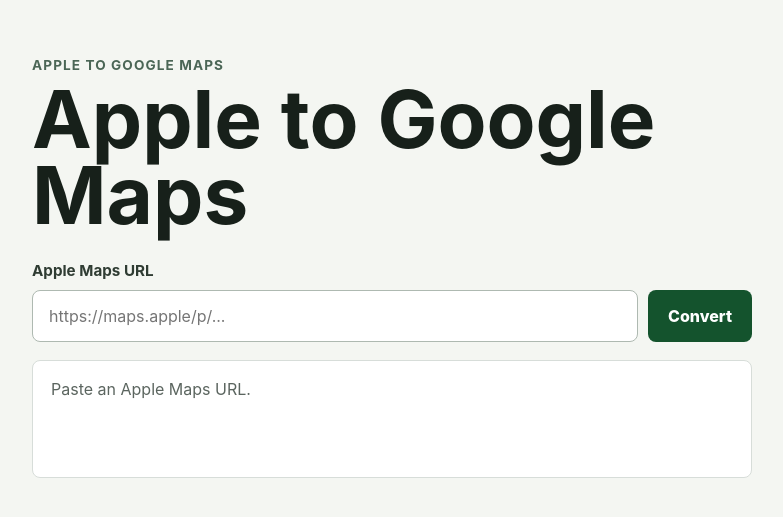
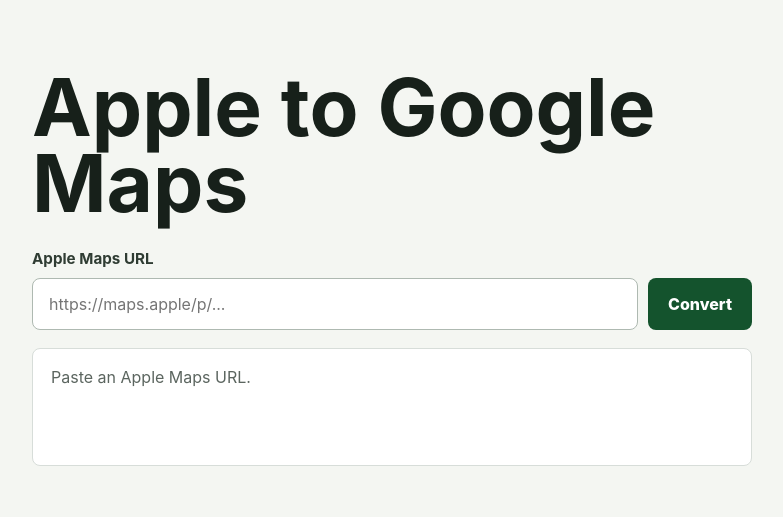
Before and after one commit to ramighanem12/map, a React (Vite) app: page / in a window 1280 px wide. Shown: the part 133-650 px from the top of the page, without its empty margins (248-1031 px from the left). Built offline with nearby package versions, Linux system fonts and the light colour scheme.

Commit message:
Remove duplicate app label

```diff
--- a/src/App.tsx
+++ b/src/App.tsx
@@ -221,7 +221,6 @@
     <main className="app-shell">
       <section className="converter" aria-labelledby="app-title">
         <div className="heading">
-          <p className="eyebrow">Apple to Google Maps</p>
           <h1 id="app-title">Apple to Google Maps</h1>
         </div>
 
```
